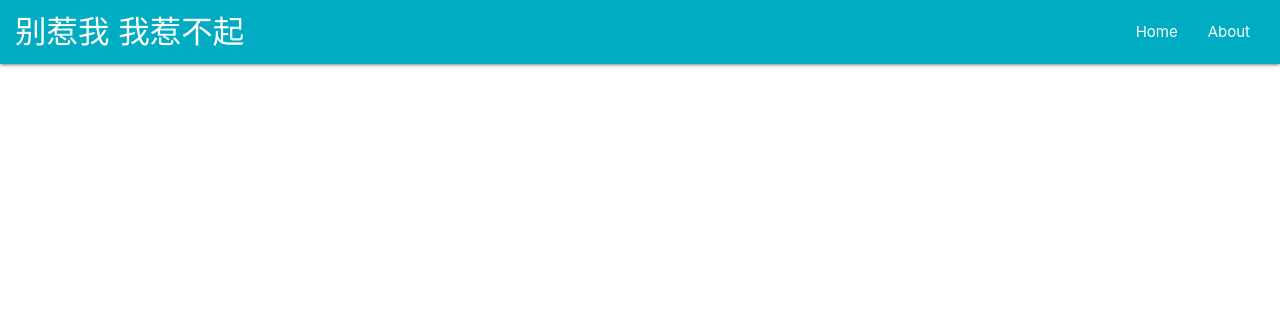
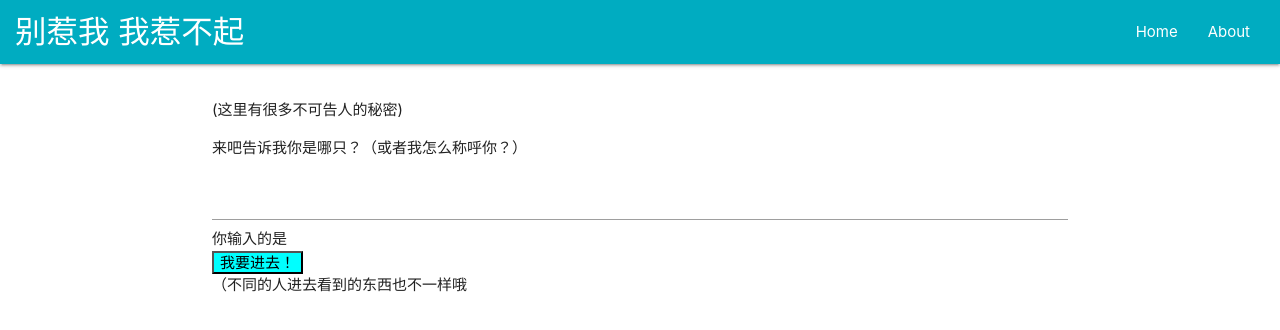
Before and after one commit to moonkop/rbq-fe, a React (Create React App) app: page /login in a window 1280 px wide. Shown: the top 330 px of the page. Built offline with nearby package versions, Linux system fonts and the light colour scheme.

Commit message:
clean up

```diff
--- a/src/App.tsx
+++ b/src/App.tsx
@@ -1,11 +1,11 @@
-import React, {Fragment} from 'react'
-import {Router, Route, Switch} from 'react-router-dom'
-import { createBrowserHistory } from "history"
+import React from 'react'
+import {Route, Router, Switch} from 'react-router-dom'
 import {Navbar} from './components/Navbar'
 import {About} from './pages/About'
 import {ArticleListPage} from "./pages/ArticleList";
 import {EditPage} from "./pages/Edit";
 import {history} from "./history";
+import {LoginPage} from "./pages/Login";
 
 export const App = () => (
 	<Router history={history}>
@@ -15,6 +15,7 @@ export const App = () => (
 				<Route path="/" component={ArticleListPage} exact/>
 				<Route path="/edit/:name" component={EditPage}/>
 				<Route path="/about" component={About}/>
+				<Route path="/login" component={LoginPage}/>
 			</Switch>
 		</div>
 	</Router>
--- a/src/pages/Login.tsx
+++ b/src/pages/Login.tsx
@@ -1,16 +1,11 @@
-import React, {ChangeEvent, ChangeEventHandler, MouseEventHandler} from "react";
-import {computed, observable} from "mobx";
+import React, {ChangeEvent} from "react";
 
 export const LoginPage: React.FC = () => {
 	return <div className='page-login'>
 		<Login/>
 	</div>
-}
+};
 
-class LoginStore {
-	@observable name: string = ''
-
-}
 
 const Login: React.FC = () => {
 	const [inputValue, setInputValue] = React.useState('');
@@ -30,7 +25,7 @@ const Login: React.FC = () => {
 		       }
 		       }/>
 		<div>你输入的是{inputValue}</div>
-		<button className='login-button' onClick={()=>{
+		<button className='login-button' onClick={() => {
 
 		}}>
 			我要进去！
@@ -39,37 +34,4 @@ const Login: React.FC = () => {
 			（不同的人进去看到的东西也不一样哦
 		</div>
 	</div>;
-}
-// export class Login extends React.Component<any, any> {
-// 	componentWillMount() {
-//
-// 	}
-//
-// 	render() {
-// 		return <div>
-// 			<div>
-// 				<p>
-// 					(这里有很多不可告人的秘密)
-// 				</p>
-// 				<p>
-// 					来吧告诉我你是哪只？（或者我怎么称呼你？）
-// 				</p>
-// 			</div>
-// 			<input type="text" className='input-main' onChange={this.handleInput}/>
-// 			<button className='login-button' onClick={this.handleSubmit}>
-// 				我要进去！
-// 			</button>
-// 			<div>
-// 				（不同的人进去看到的东西也不一样哦
-// 			</div>
-// 		</div>
-// 	}
-//
-// 	private handleSubmit() {
-//
-// 	}
-//
-// 	private handleInput(event: React.ChangeEvent<HTMLInputElement>) {
-//
-// 	}
-// }
+};
```
